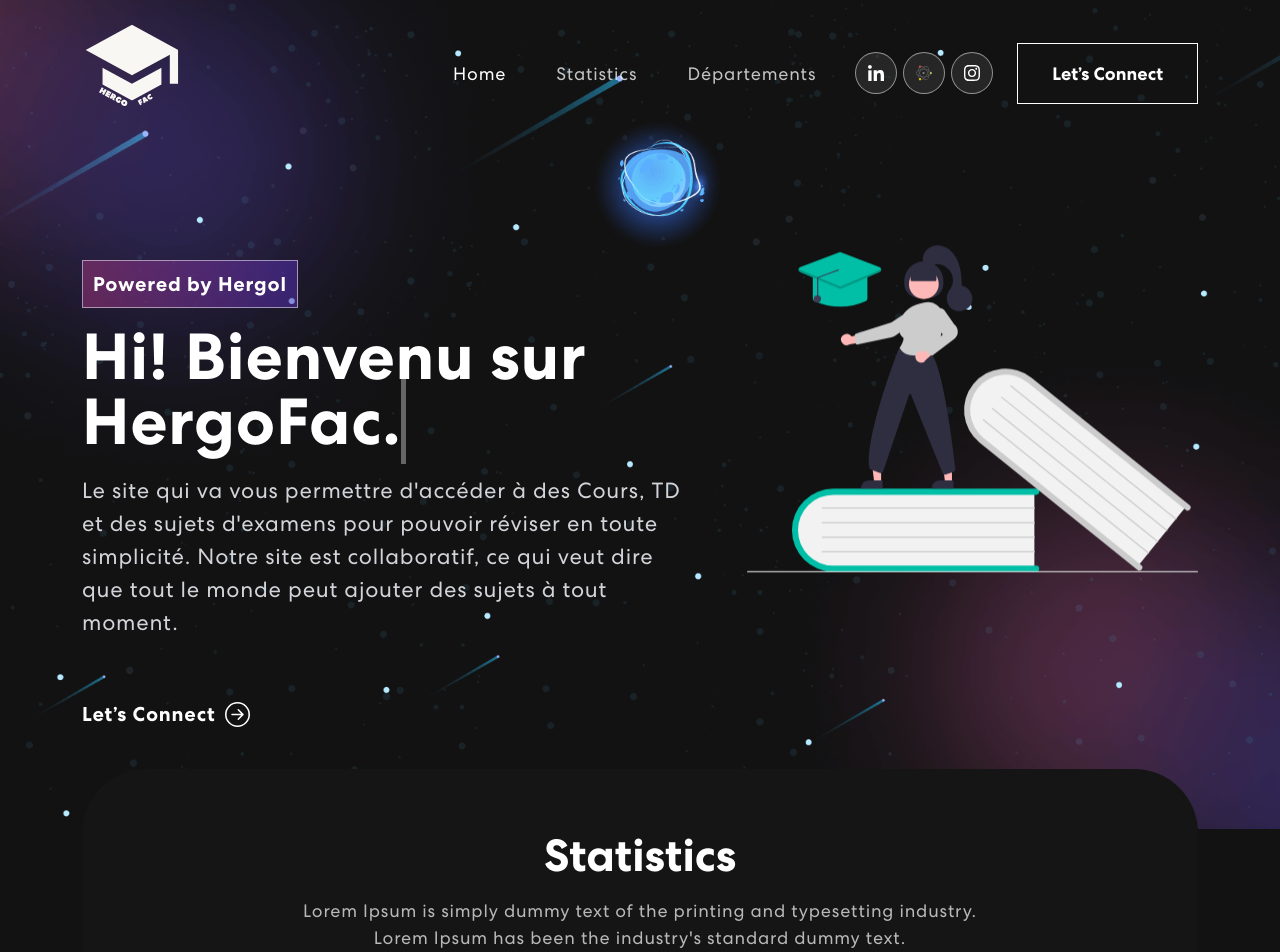
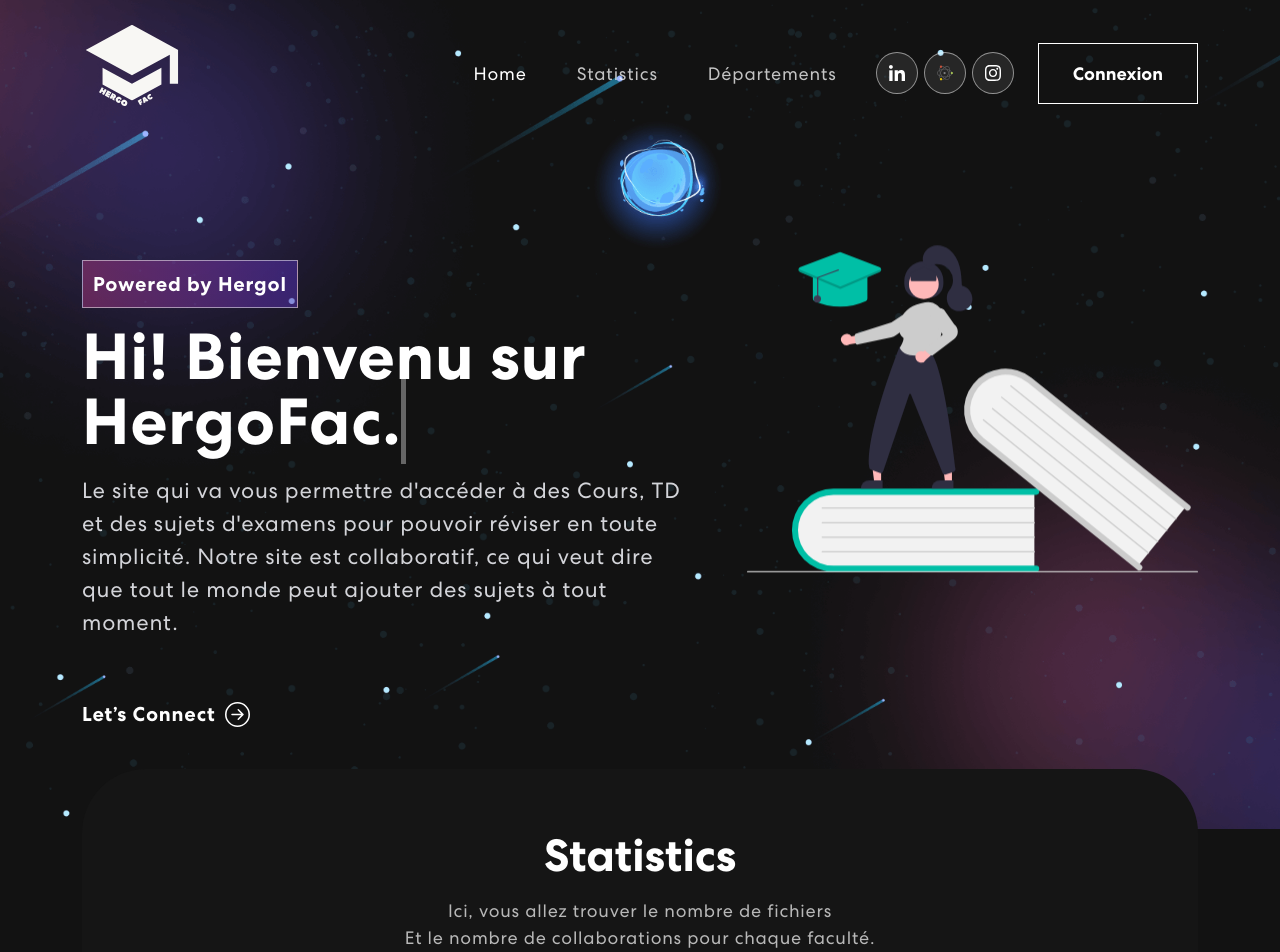
Before and after one commit to HERGOL/HergoFac, a React (Create React App) app: page / in a window 1280 px wide. Shown: the top 952 px of the page. Built offline with nearby package versions, Linux system fonts and the light colour scheme; no server answers.

Commit message:
text change

```diff
--- a/src/App.css
+++ b/src/App.css
@@ -617,3 +617,19 @@ nav.navbar .navbar-toggler[aria-expanded="true"] .navbar-toggler-icon {
   letter-spacing: 0.5px;
   margin-top: 20px;
 }
+.modal-back {
+  position: fixed;
+  top: 0;
+  left: 0;
+  right: 0;
+  bottom: 0;
+  background: rgba( 0, 0, 0, .25 )
+}
+.modal-container {
+  position: fixed;
+  top: 50%;
+  left: 50%;
+  padding: 25px;
+  background: white;
+  transform: translate(-50%, -50%)
+}
--- a/src/components/NavBar.js
+++ b/src/components/NavBar.js
@@ -32,6 +32,7 @@ export const NavBar = () => {
     setActiveLink(value);
   }
 
+
   return (
     <Router>
       <Navbar expand="md" className={scrolled ? "scrolled" : ""}>
@@ -54,8 +55,8 @@ export const NavBar = () => {
                 <a href="https://www.hergol.me/"><img src={navIcon2} alt="Hergol Website" /></a>
                 <a href="https://www.instagram.com/hergol.tech/"><img src={navIcon3} alt="Hergol Instageam" /></a>
               </div>
-              <HashLink to='#connect'>
-                <button className="vvd"><span>Let’s Connect</span></button>
+              <HashLink >
+                <button className="vvd"><span>Connexion</span></button>
               </HashLink>
             </span>
           </Navbar.Collapse>
--- a/src/components/Skills.js
+++ b/src/components/Skills.js
@@ -35,7 +35,7 @@ export const Skills = () => {
                 <div className="col-12">
                     <div className="skill-bx wow zoomIn">
                         <h2>Statistics</h2>
-                        <p>Lorem Ipsum is simply dummy text of the printing and typesetting industry.<br></br> Lorem Ipsum has been the industry's standard dummy text.</p>
+                        <p>Ici, vous allez trouver le nombre de fichiers<br></br>Et le nombre de collaborations pour chaque faculté.</p>
                         <Carousel responsive={responsive} infinite={true} className="owl-carousel owl-theme skill-slider">
                             <div className="item">
                                 <img src={meter1} alt="Image" />
```
